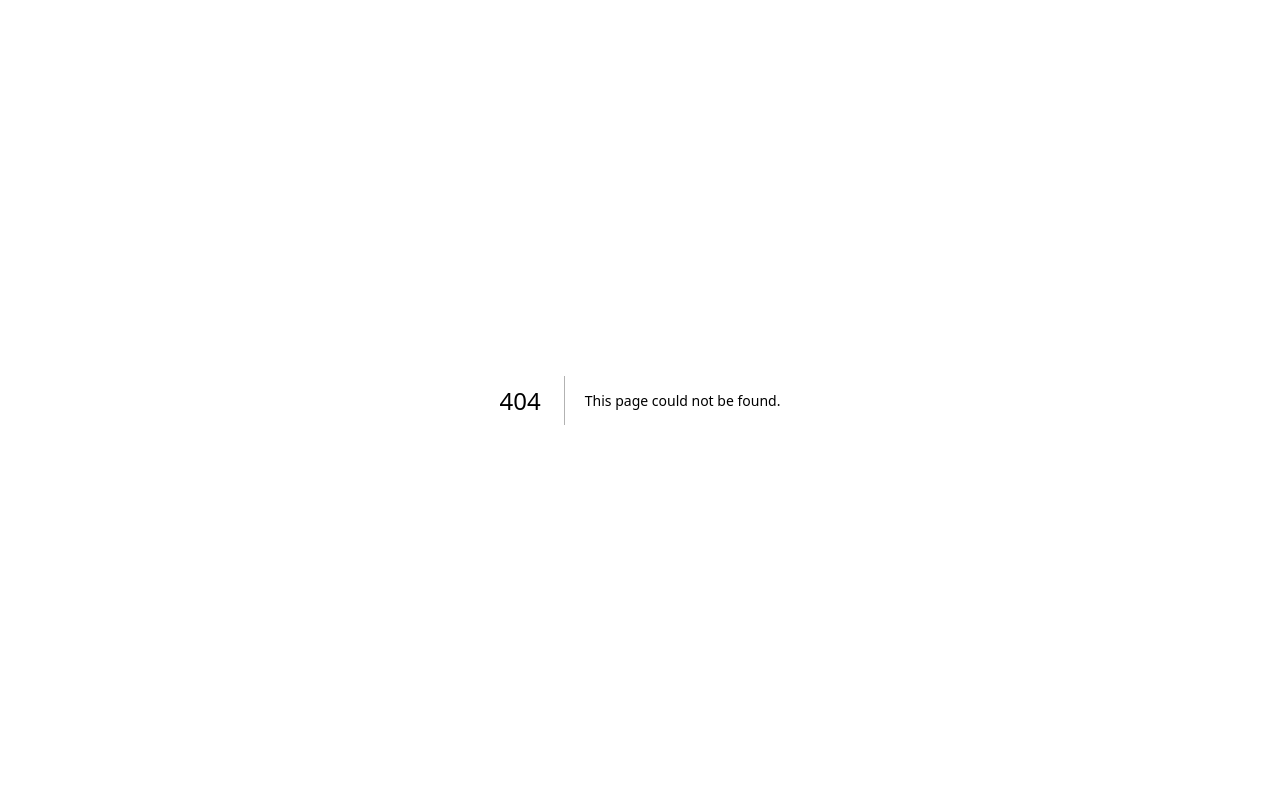
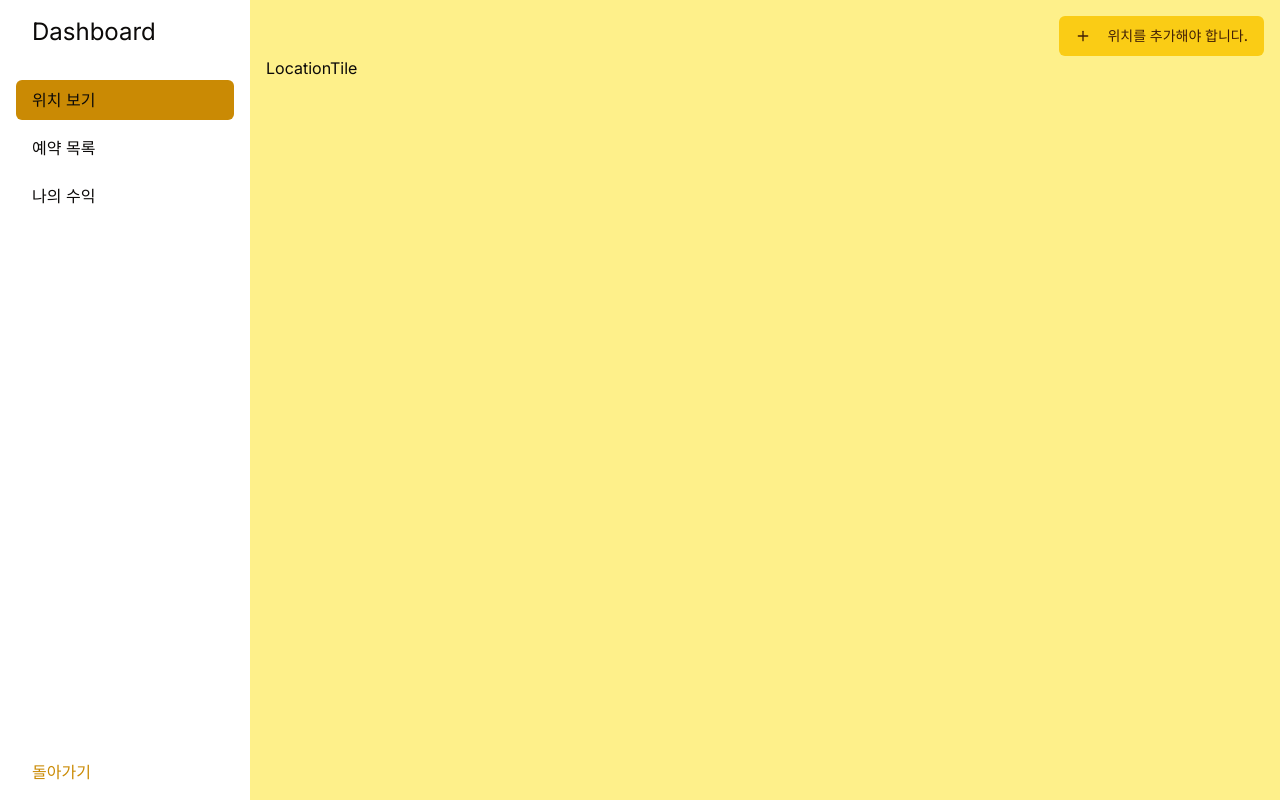
Before and after one commit to thefigtree/jin-parking-nextjs, a Next.js app: page /dashboard/locations/tile in a window 1280 px wide. Before the commit this address had no page. Built offline with nearby package versions, Linux system fonts and the light colour scheme.

Commit message:
Fix: 수정 children props

```diff
--- a/src/app/dashboard/locations/_components/location-button.tsx
+++ b/src/app/dashboard/locations/_components/location-button.tsx
@@ -11,7 +11,8 @@ export default function LocationButton() {
     <div>
       <div className="flex flex-col">
         <Button className="self-end" onClick={() => setOpen(true)}>
-          <PlusIcon className="mr-2">위치를 추가해야 합니다.</PlusIcon>
+          <PlusIcon className="mr-2"></PlusIcon>
+          위치를 추가해야 합니다.
         </Button>
       </div>
     </div>
--- a/src/app/dashboard/locations/page.tsx
+++ b/src/app/dashboard/locations/template.tsx
@@ -1,10 +1,11 @@
+import React from "react";
 import LocationButton from "./_components/location-button";
 
-export default function Page({ children }: { children: React.ReactNode }) {
+export default function Template({ children }: { children: React.ReactNode }) {
   return (
     <div>
+      <LocationButton></LocationButton>
       {children}
-      <LocationButton></LocationButton>
     </div>
   );
 }
--- /dev/null
+++ b/src/app/dashboard/locations/tile/page.tsx
@@ -0,0 +1,3 @@
+export default function LocationTilePage() {
+  return <div>LocationTile</div>;
+}
--- a/src/app/dashboard/locations/title/page.tsx
+++ /dev/null
@@ -1,3 +0,0 @@
-export default function LocationTitlePage() {
-  return <div>Location</div>;
-}
--- a/src/app/dashboard/page.tsx
+++ b/src/app/dashboard/page.tsx
@@ -1,5 +1,5 @@
-import LocationTitlePage from "./locations/title/page";
+import LocationTilePage from "./locations/tile/page";
 
 export default function Page() {
-  return <LocationTitlePage></LocationTitlePage>;
+  return <LocationTilePage></LocationTilePage>;
 }
--- a/src/components/sidebar.tsx
+++ b/src/components/sidebar.tsx
@@ -17,7 +17,7 @@ export default function Sidebar() {
       <div className="flex flex-col justify-between h-full">
         <ul className="w-full pt-8 space-y-2 flex flex-col">
           <li>
-            <LinkActive href="/dashboard/locations/title">위치 보기</LinkActive>
+            <LinkActive href="/dashboard/locations/tile">위치 보기</LinkActive>
           </li>
 
           <li>
```
